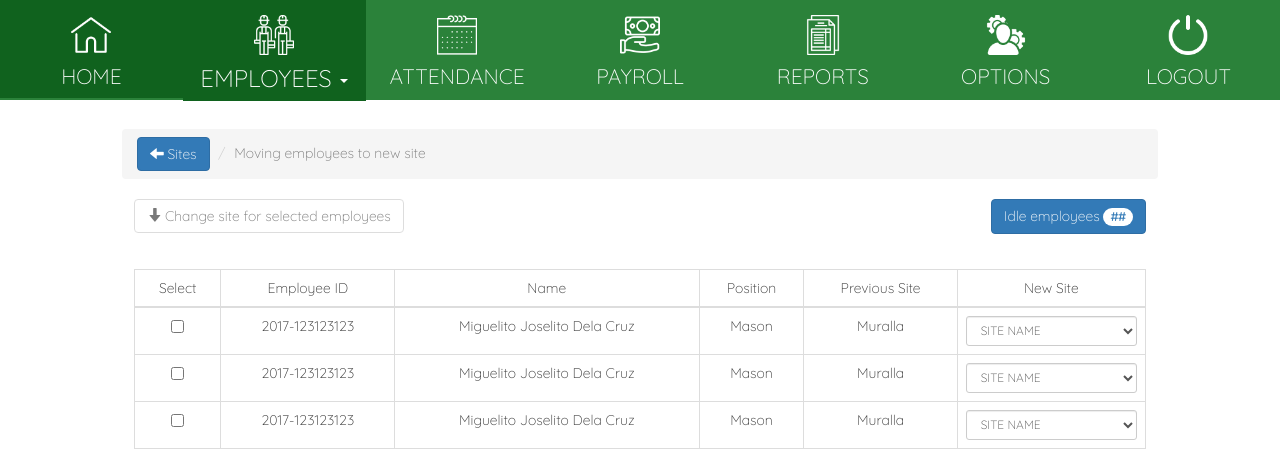
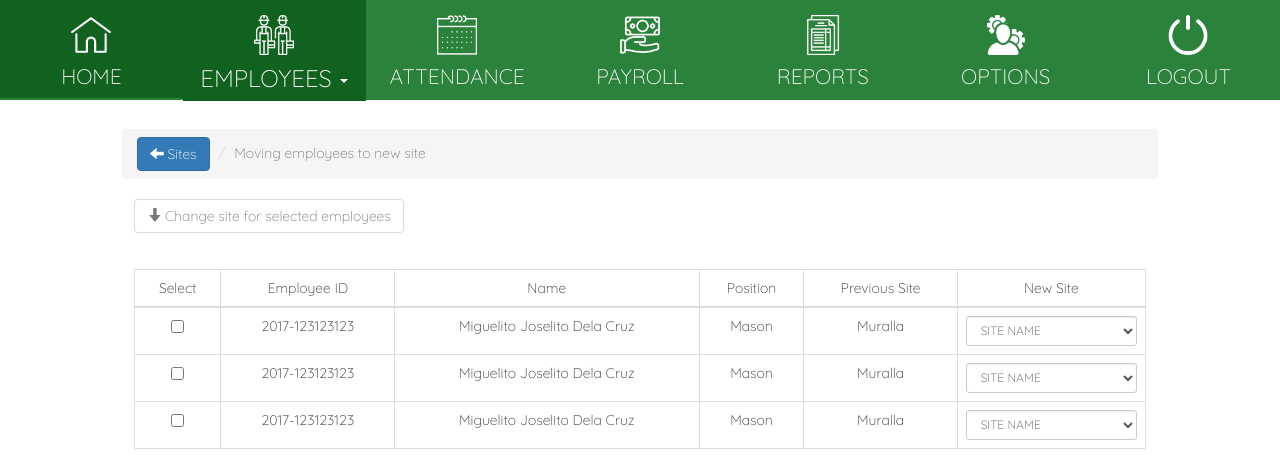
Before and after one commit to kaekoespiritu/gbic, a PHP site: page /site_movement.php in a window 1280 px wide. Shown: the top 474 px of the page. Run offline with PHP 8.4, Linux system fonts and the light colour scheme; the visitor is signed in with stand-in values (Sample User, id 1).

Commit message:
Minor changes

```diff
--- a/directives/nav.php
+++ b/directives/nav.php
@@ -15,7 +15,7 @@
 			<h6 class="text-center">EMPLOYEES <span class="caret"></span></h6>
 		</a>
 		<div class="flipdown-menu">
-			<a href="employees/php?site=null&position=null">List of Employees</a>
+			<a href="employees.php?site=null&position=null">List of Employees</a>
 			<a href="loans_landing.php">Loan Applications</a>
 			<a href="applications.php">Absence Notifications</a>
 			<a href="site_landing.php">Site movement</a>
--- a/site_landing.php
+++ b/site_landing.php
@@ -54,6 +54,7 @@ include('directives/session.php');
 						<a href="employees.php" class="btn btn-primary"><span class="glyphicon glyphicon-arrow-left"></span> Employees</a>
 					</li>
 					<li class="active">Choosing a site</li>
+					<a class="btn btn-primary pull-right">Idle employees <span class="badge badge-light">##</span></a>
 				</ol>
 			</div>
 		</div>
--- a/site_movement.php
+++ b/site_movement.php
@@ -40,9 +40,6 @@ include('directives/session.php');
 				<button type="button" data-target="#changeSite" data-toggle="modal" class="btn btn-default" id="siteButton">
 					<span class="glyphicon glyphicon-arrow-down"></span> Change site for selected employees
 				</button>
-			</div>
-			<div class="pull-right">
-				<a class="btn btn-primary">Idle employees <span class="badge badge-light">##</span></a>
 			</div>
 
 			<table class="table table-bordered pull-down-more">
```
